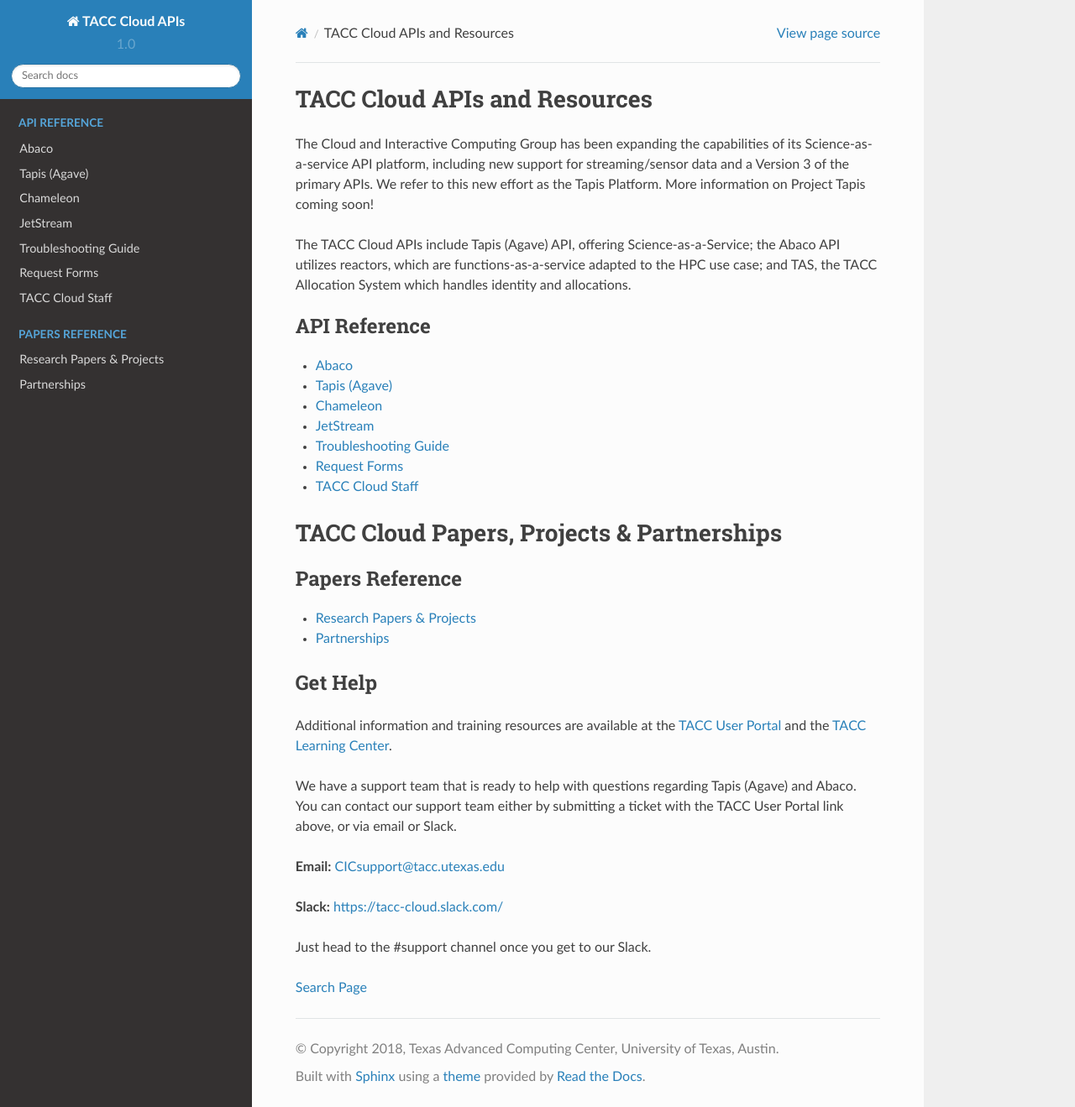
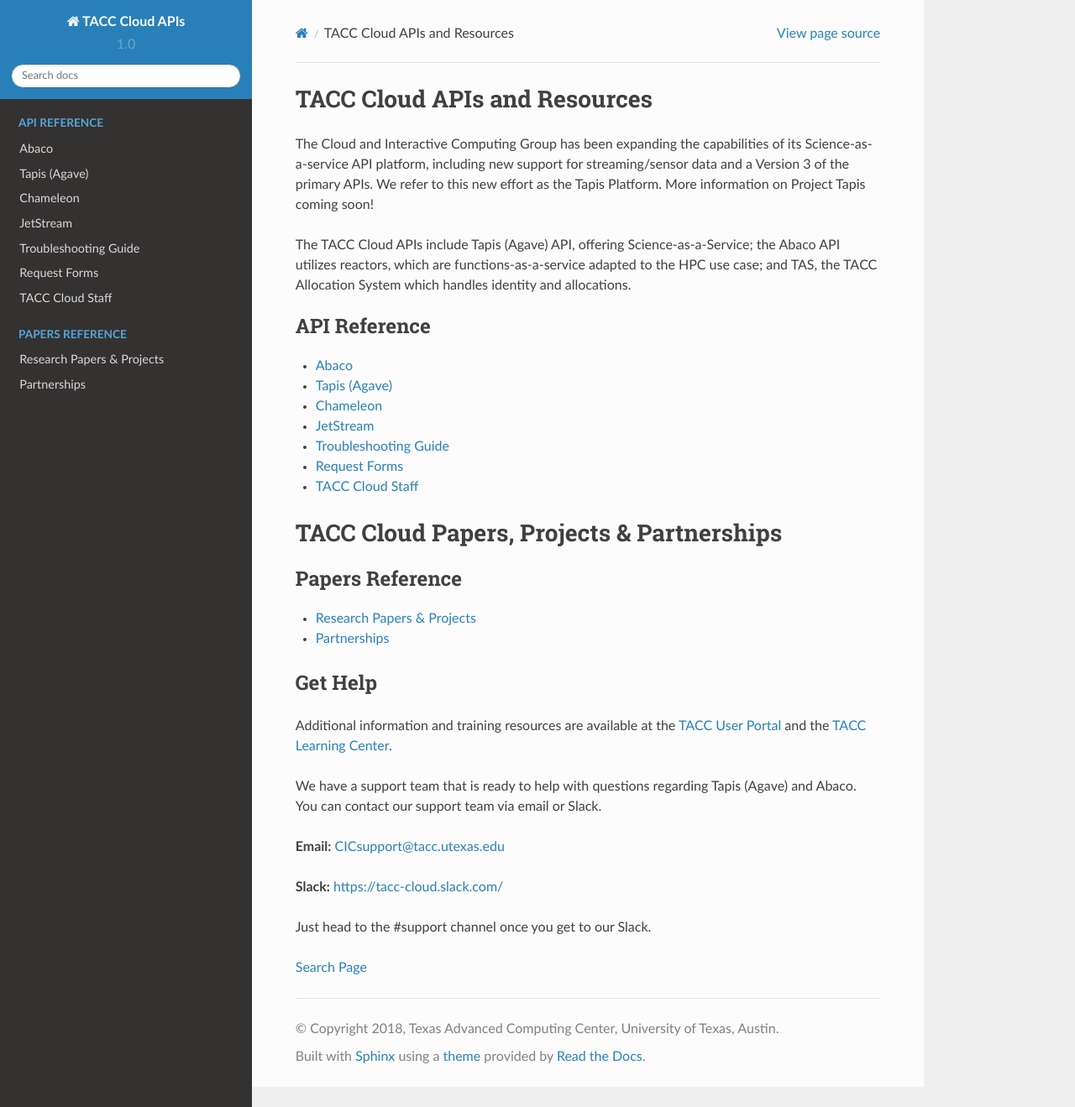
Before and after one commit to TACC-Cloud/tacc-cloud-docs, a Sphinx documentation site: the page built from docs/index.rst, in a window 1280 px wide and 1319 px high. Shown: the whole window at 84% size. Built offline with Sphinx 7.4.7 and the Read the Docs theme 2.0.0, drawn with Linux system fonts in a browser that asks for light colours.

Commit message:
Update index.rst

```diff
--- a/docs/index.rst
+++ b/docs/index.rst
@@ -47,7 +47,7 @@
 
 Additional information and training resources are available at the `TACC User Portal <https://portal.tacc.utexas.edu/>`_ and the `TACC Learning Center <https://learn.tacc.utexas.edu/>`_.
 
-We have a support team that is ready to help with questions regarding Tapis (Agave) and Abaco. You can contact our support team either by submitting a ticket with the TACC User Portal link above, or via email or Slack.
+We have a support team that is ready to help with questions regarding Tapis (Agave) and Abaco. You can contact our support team via email or Slack.
 
 **Email:** CICsupport@tacc.utexas.edu
 
```
